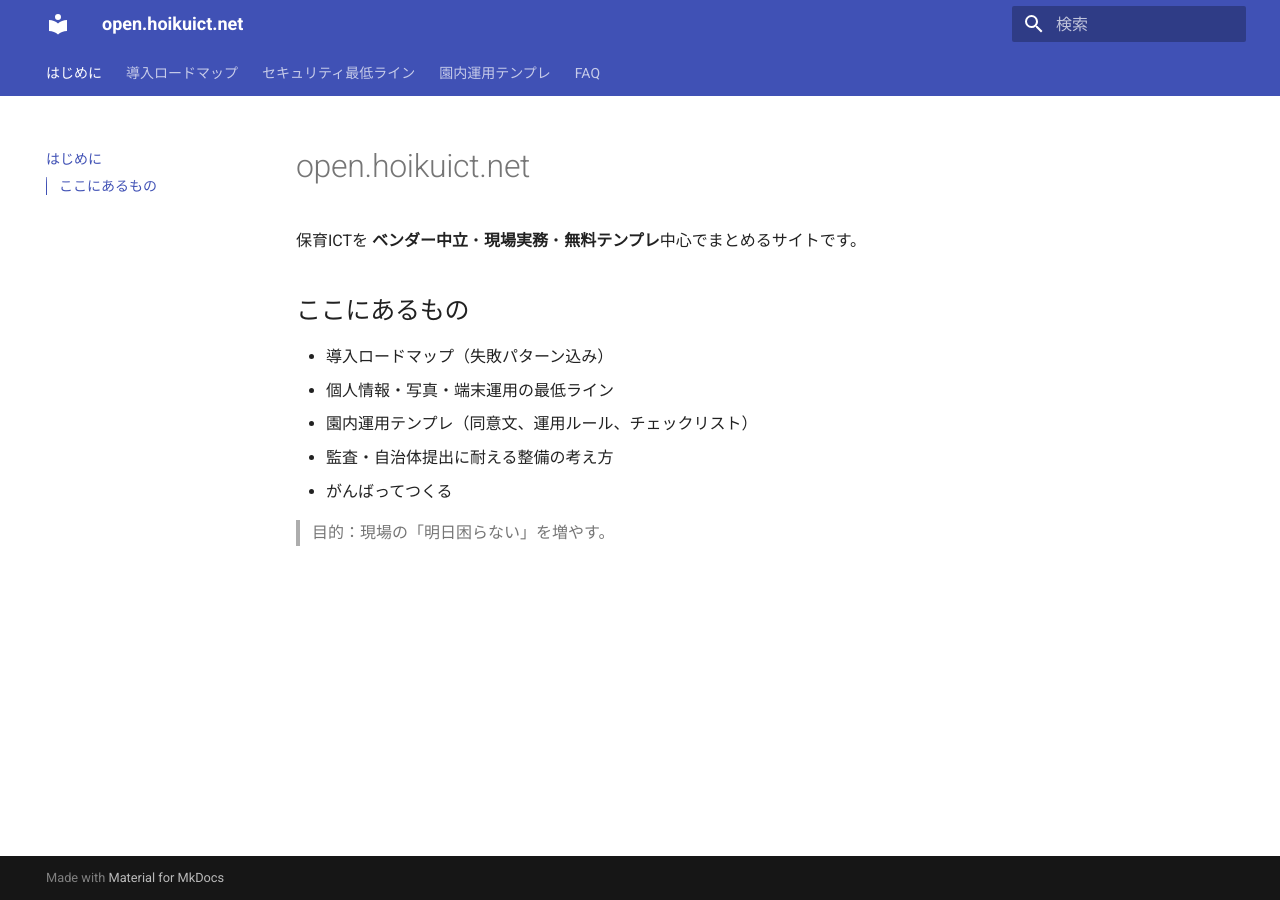
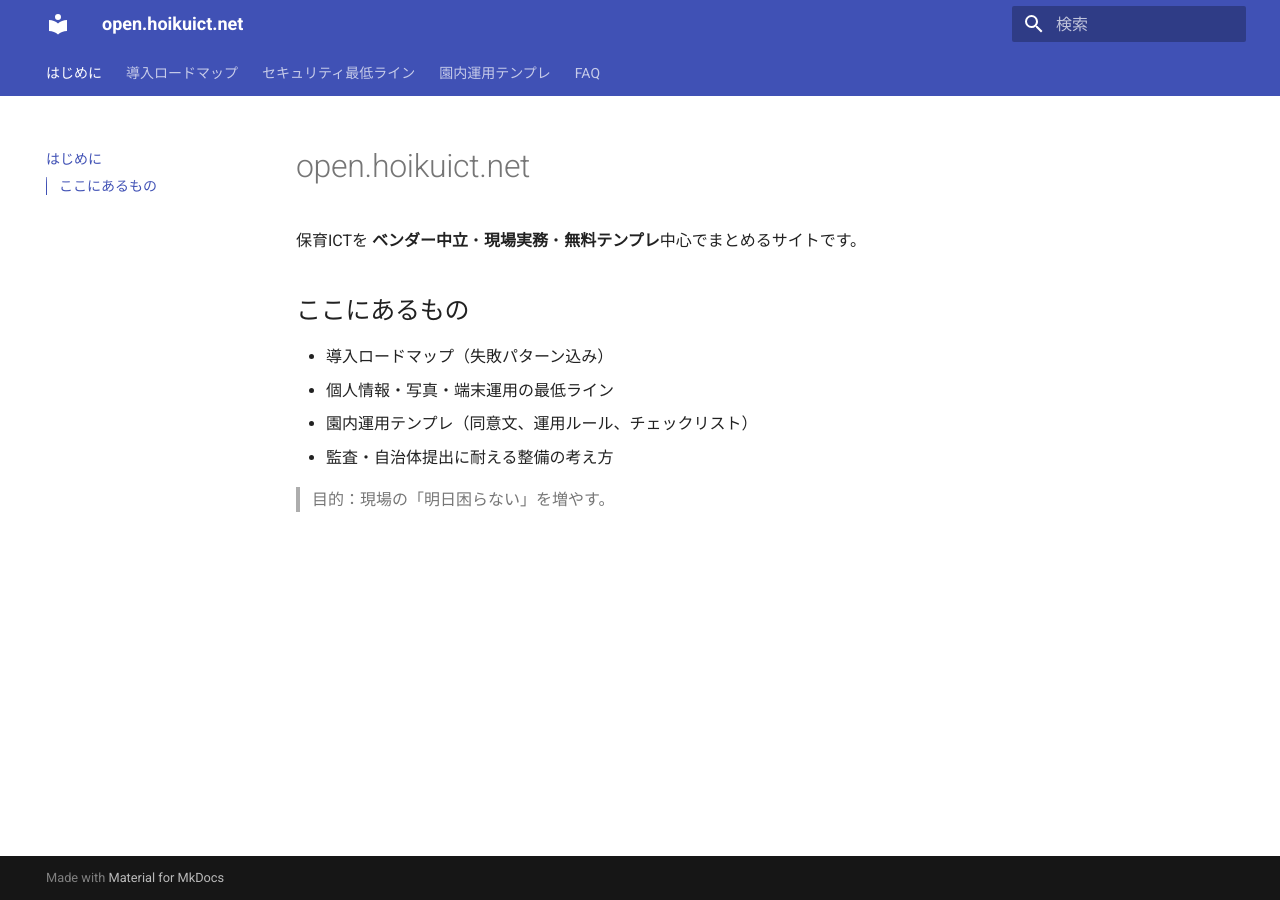
Before and after one commit to hoikuict/open-hoikuict, an MkDocs documentation site: the page built from docs/index.md, in a window 1280 px wide. Built offline with MkDocs 1.6.1 and Material for MkDocs 9.7.7, drawn with Linux system fonts in a browser that asks for light colours.

Commit message:
20260302

```diff
--- a/docs/index.md
+++ b/docs/index.md
@@ -7,6 +7,5 @@
 - 個人情報・写真・端末運用の最低ライン
 - 園内運用テンプレ（同意文、運用ルール、チェックリスト）
 - 監査・自治体提出に耐える整備の考え方
-- がんばってつくる
 
 > 目的：現場の「明日困らない」を増やす。
```
Also changed, not shown: 1 other file.
